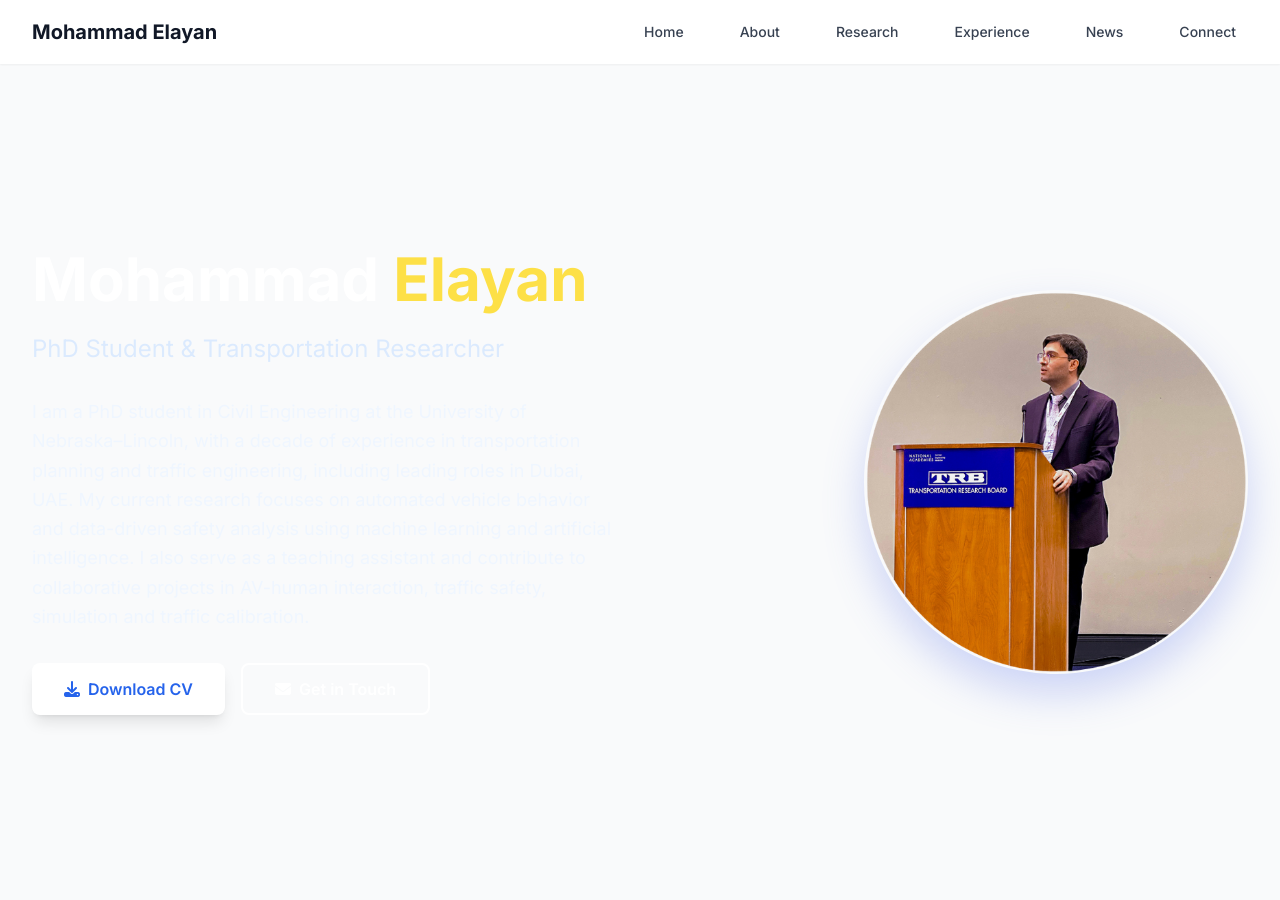
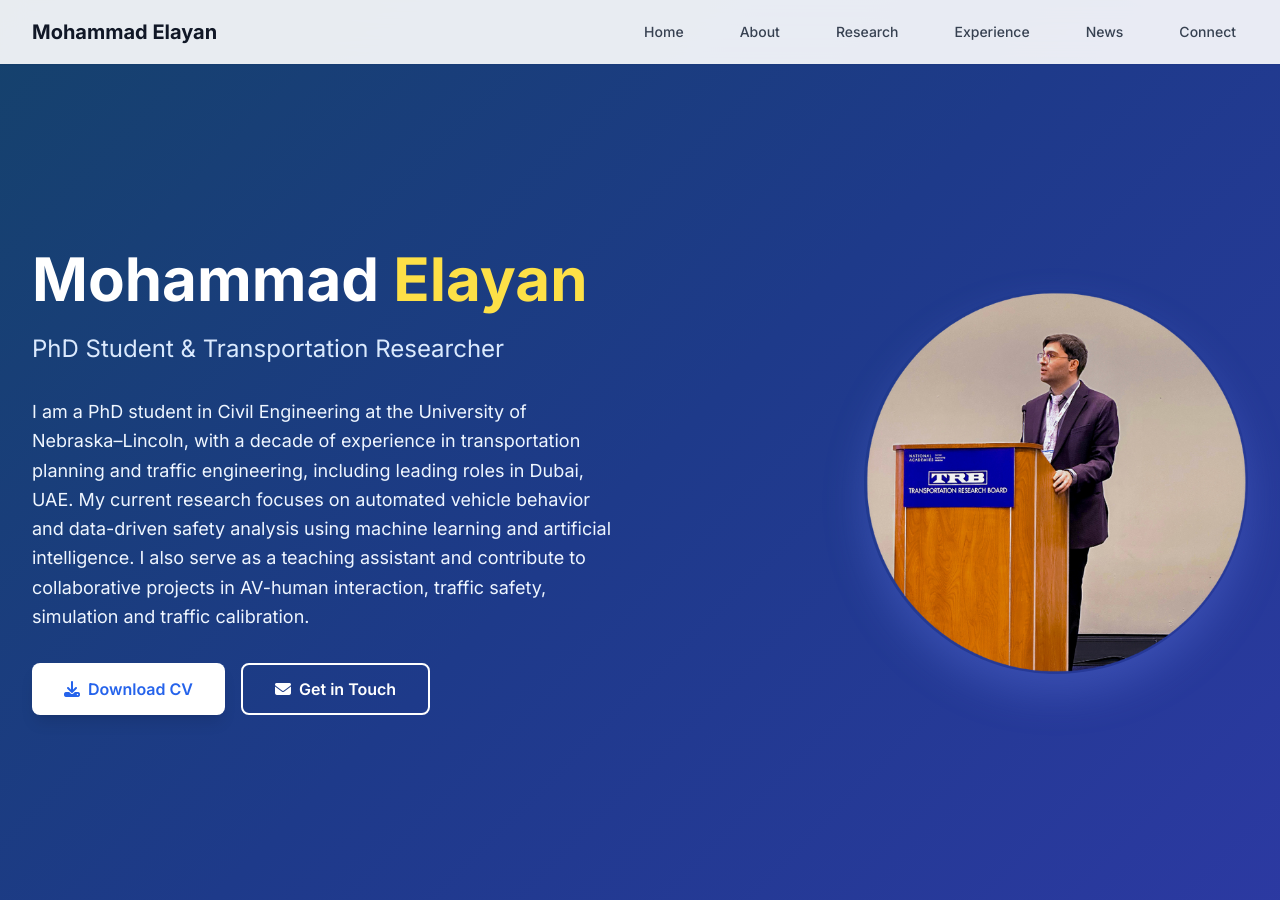
Before and after one commit to mselayan/mselayan.github.io, a Jekyll site: the page index.html, which Jekyll copies as it is, in a window 1280 px wide and 900 px high. Built offline with Jekyll 4.4.1, drawn with Linux system fonts in a browser that asks for light colours; nearby versions of some CDN libraries.

Commit message:
Fix gradient syntax in CSS background property

```diff
--- a/index.html
+++ b/index.html
@@ -36,7 +36,7 @@
       body { font-family: 'Inter', sans-serif; }
 
       .gradient-bg {
-      background: linear-gradient(-45deg, ##4338ca, #1e3a8a, #064e3b, #047857);
+      background: linear-gradient(-45deg, #4338ca, #1e3a8a, #064e3b, #047857);
       background-size: 400% 400%;
       animation: gradientShift 12s ease infinite;
       }
```
